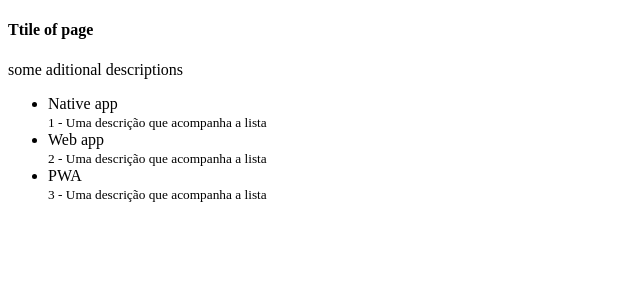
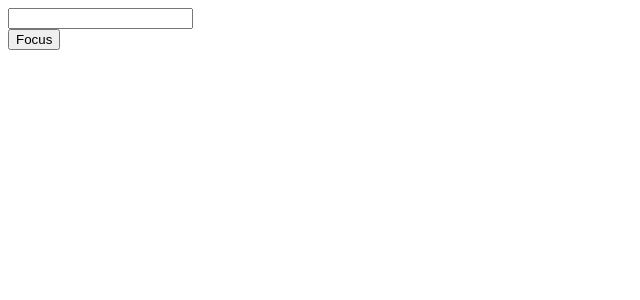
Before and after one commit to alexmutane/react-lesson1, a React (Create React App) app: page / in a window 1280 px wide. Shown: the top 300 px of the page, without its empty margins (0-640 px from the left). Built offline with nearby package versions, Linux system fonts and the light colour scheme.

Commit message:
started forwarding refs

```diff
--- a/src/App.js
+++ b/src/App.js
@@ -1,12 +1,12 @@
 import React from "react";
-import FragmentDemo, { Frag } from "./components/FragmentDemo";
+
+import ForwardRefParent from "./components/ForwardRefParent";
 
 const App = () => {
 
   return (
     <div className="App">
-      <FragmentDemo />
-      <Frag />
+      <ForwardRefParent />
     </div>
   );
 }
--- /dev/null
+++ b/src/components/ForwardRefInput.js
@@ -0,0 +1,11 @@
+import React from 'react'
+
+function ForwardRefInput() {
+  return (
+    <div>
+      <input type="text" />
+    </div>
+  )
+}
+
+export default ForwardRefInput
--- /dev/null
+++ b/src/components/ForwardRefParent.js
@@ -0,0 +1,15 @@
+import React, { Component } from 'react'
+import ForwardRefInput from './ForwardRefInput'
+
+class ForwardRefParent extends Component {
+  render() {
+    return (
+      <div>
+        <ForwardRefInput />
+        <button>Focus</button>
+      </div>
+    )
+  }
+}
+
+export default ForwardRefParent
```
